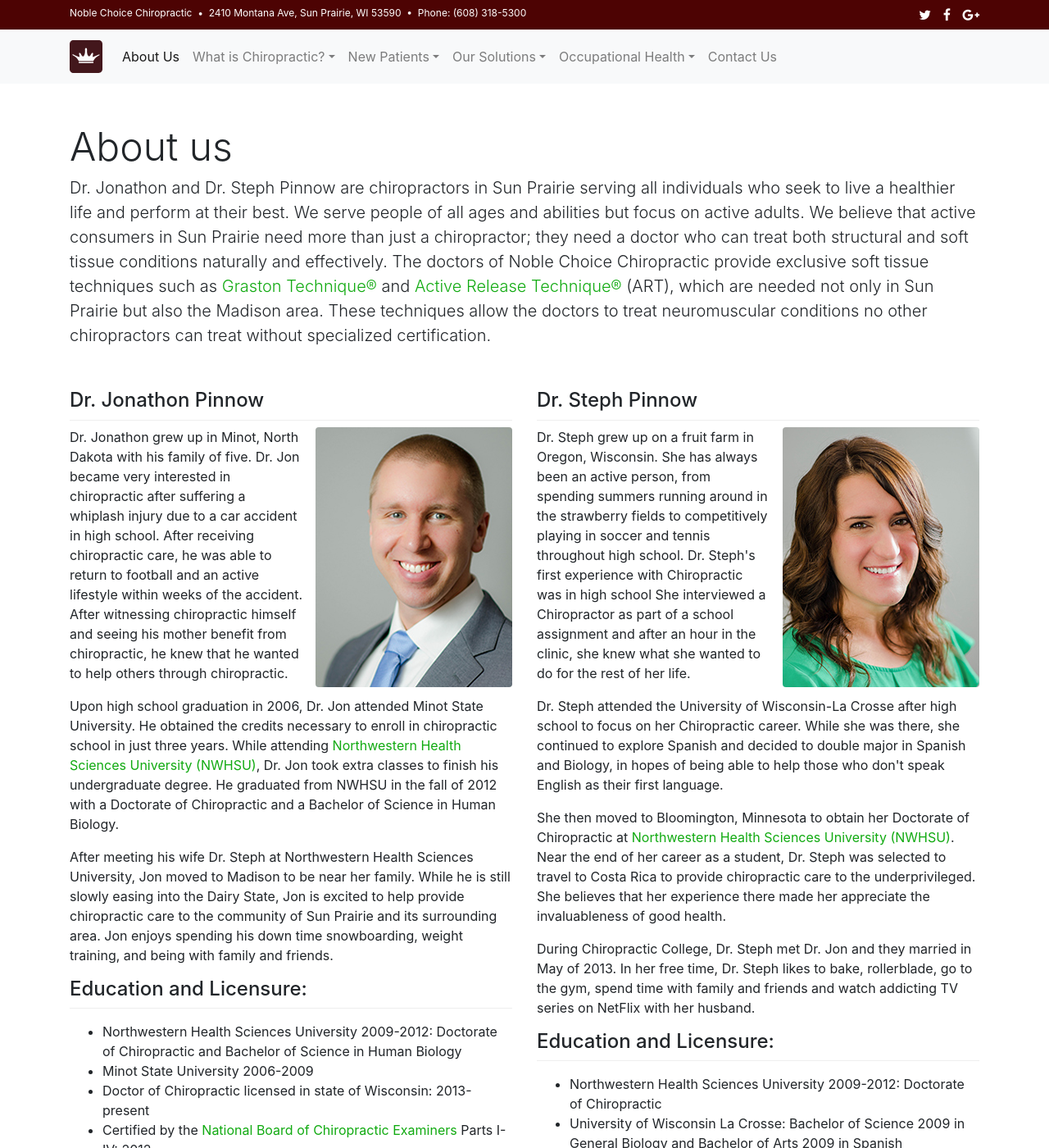
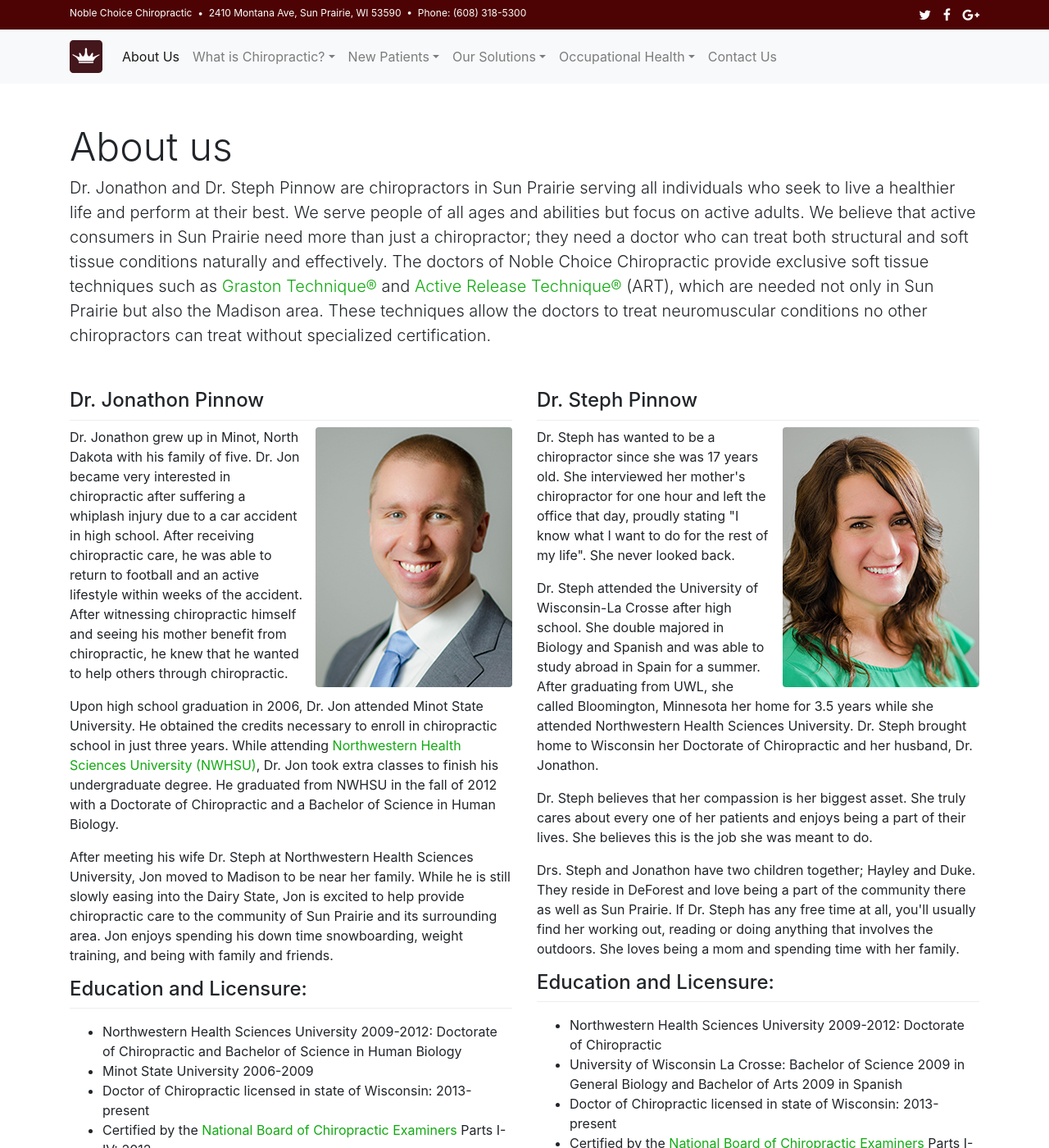
Before and after one commit to ajwahlb/nobleChoice, a Jekyll site: the page built from _pages/about-us.html, in a window 1280 px wide and 1400 px high. Shown: the whole window at 82% size. Built offline with Jekyll 4.4.1, drawn with Linux system fonts in a browser that asks for light colours; nearby versions of some CDN libraries.

Commit message:
updated bio

```diff
--- a/_pages/about-us.html
+++ b/_pages/about-us.html
@@ -126,13 +126,13 @@
 			<h4 class="sectitle">Dr. Steph Pinnow</h4>
 
 			<img src="/images/about-us/DrStephPinnow.jpg" alt="Dr. Steph Pinnow" class="rounded float-right bio"/>
-			<p>Dr. Steph grew up on a fruit farm in Oregon, Wisconsin. She has always been an active person, from spending summers running around in the strawberry fields to competitively playing in soccer and tennis throughout high school. Dr. Steph's first experience with Chiropractic was in high school  She interviewed a Chiropractor as part of a school assignment and after an hour in the clinic, she knew what she wanted to do for the rest of her life.</p>
+			<p>Dr. Steph has wanted to be a chiropractor since she was 17 years old. She interviewed her mother's chiropractor for one hour and left the office that day, proudly stating "I know what I want to do for the rest of my life". She never looked back.</p>
 
-			<p>Dr. Steph attended the University of Wisconsin-La Crosse after high school to focus on her Chiropractic career. While she was there, she continued to explore Spanish and decided to double major in Spanish and Biology, in hopes of being able to help those who don't speak English as their first language.</p>
+			<p>Dr. Steph attended the University of Wisconsin-La Crosse after high school. She double majored in Biology and Spanish and was able to study abroad in Spain for a summer. After graduating from UWL, she called Bloomington, Minnesota her home for 3.5 years while she attended Northwestern Health Sciences University. Dr. Steph brought home to Wisconsin her Doctorate of Chiropractic and her husband, Dr. Jonathon.</p>
 
-			<p>She then moved to Bloomington, Minnesota to obtain her Doctorate of Chiropractic at <a href="http://www.nwhealth.edu" target="_blank">Northwestern Health Sciences University (NWHSU)</a>. Near the end of her career as a student, Dr. Steph was selected to travel to Costa Rica to provide chiropractic care to the underprivileged. She believes that her experience there made her appreciate the invaluableness of good health.</p>
+			<p>Dr. Steph believes that her compassion is her biggest asset. She truly cares about every one of her patients and enjoys being a part of their lives. She believes this is the job she was meant to do.</p>
 
-			<p>During Chiropractic College, Dr. Steph met Dr. Jon and they married in May of 2013.  In her free time, Dr. Steph likes to bake, rollerblade, go to the gym, spend time with family and friends and watch addicting TV series on NetFlix with her husband.</p>
+			<p>Drs. Steph and Jonathon have two children together; Hayley and Duke. They reside in DeForest and love being a part of the community there as well as Sun Prairie. If Dr. Steph has any free time at all, you'll usually find her working out, reading or doing anything that involves the outdoors. She loves being a mom and spending time with her family.</p>
 
 			<h4 class="sectitle">Education and Licensure:</h4>
 			<p>
```
